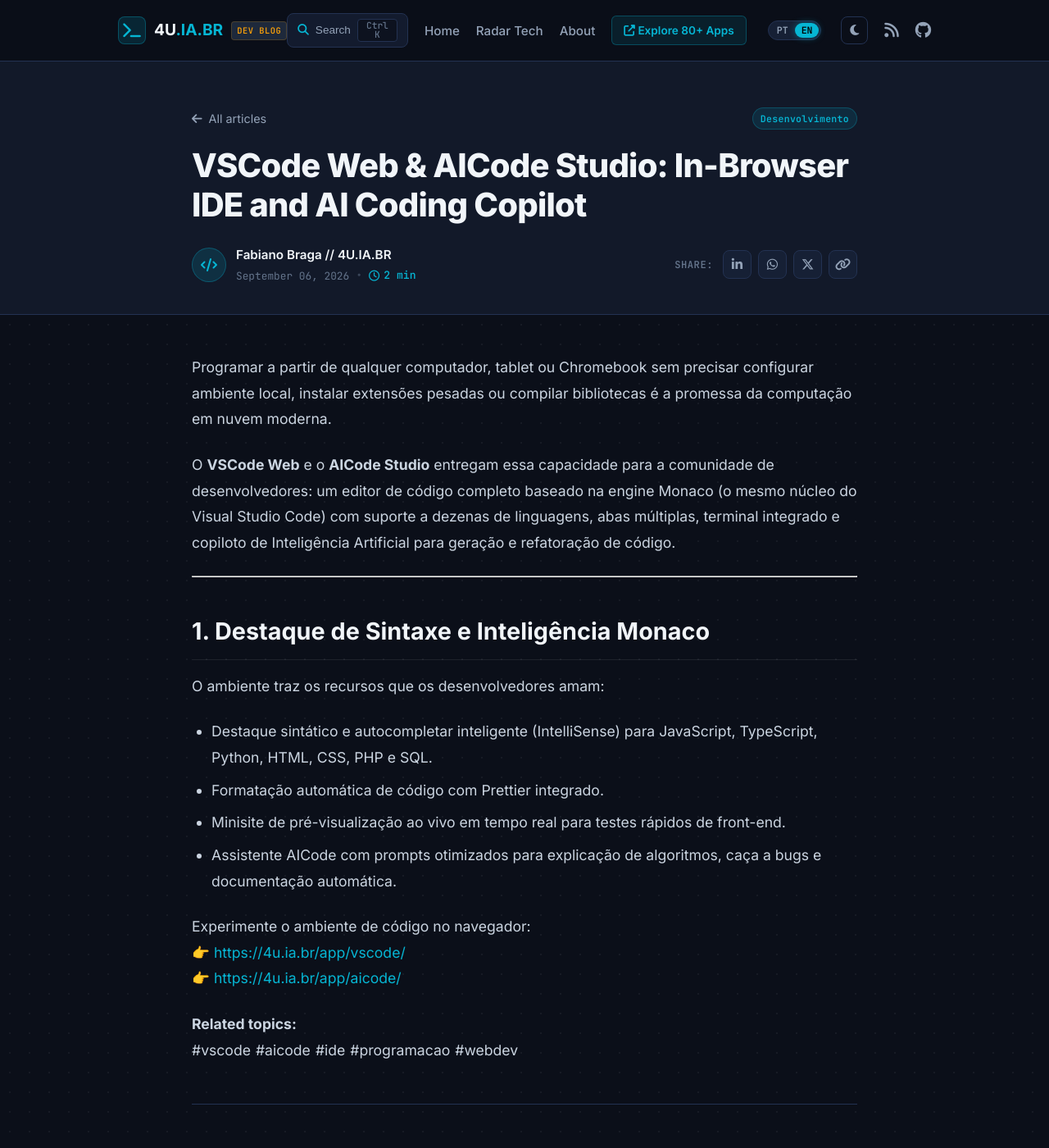
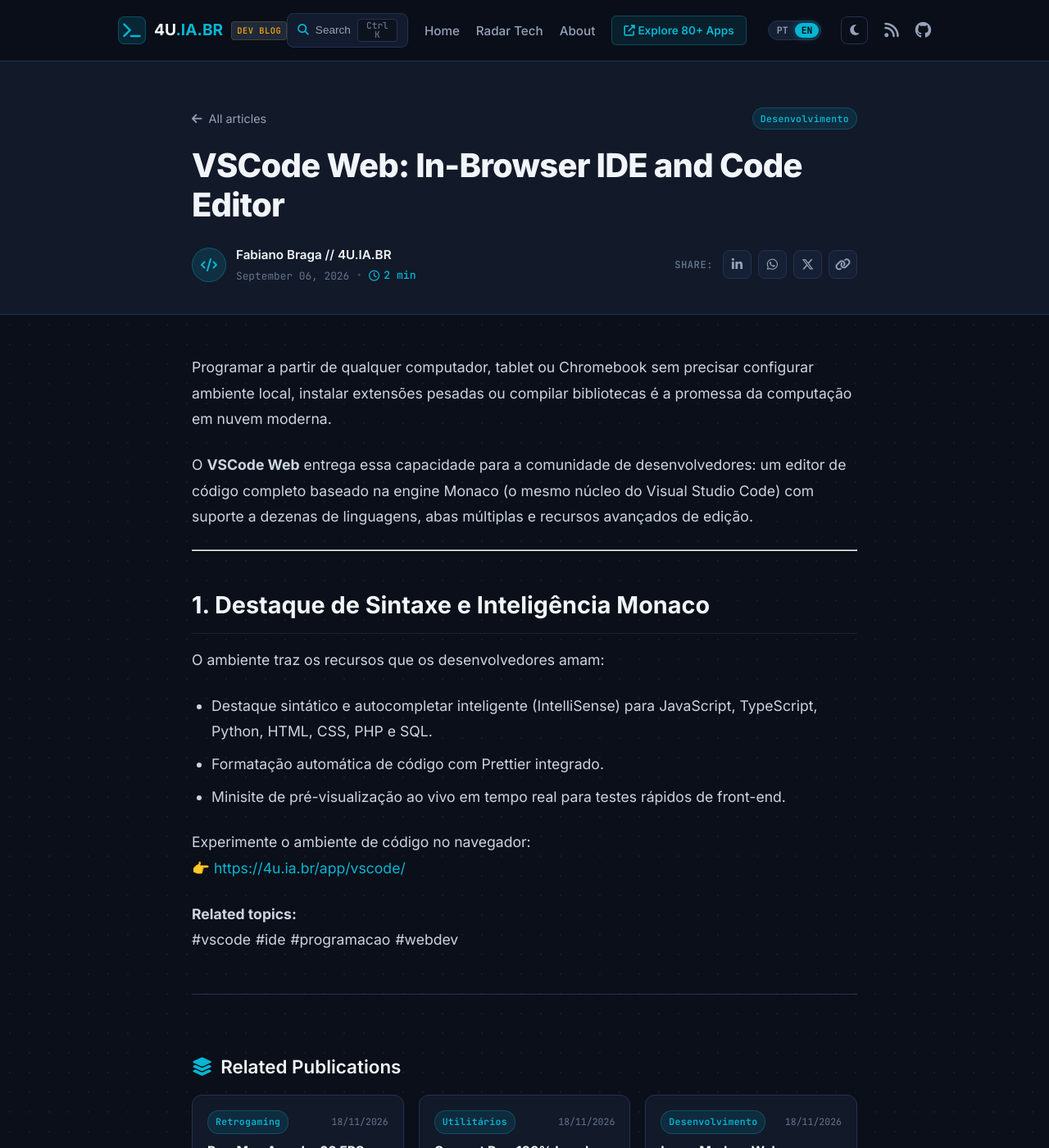
Before and after one commit to 4u-Labs/4u-labs.github.io, a Jekyll site: the page built from _posts/2026-09-06-vscode-web-aicode-studio-desenvolvimento-browser.md, in a window 1280 px wide and 1400 px high. Shown: the whole window at 82% size. Built offline with Jekyll 4.4.1, drawn with Linux system fonts in a browser that asks for light colours.

Commit message:
chore: remover AICode Studio do artigo VSCode Web

```diff
--- a/_posts/2026-09-06-vscode-web-aicode-studio-desenvolvimento-browser.md
+++ b/_posts/2026-09-06-vscode-web-aicode-studio-desenvolvimento-browser.md
@@ -1,18 +1,18 @@
 ---
 layout: post
-title: "VSCode Web & AICode Studio: Ambiente de Desenvolvimento e Assistente de Código no Navegador"
+title: "VSCode Web: Ambiente de Desenvolvimento e Editor de Código no Navegador"
 date: 2026-09-06 14:20:00 -0300
 categories: [Desenvolvimento]
-tags: [vscode, aicode, ide, programacao, webdev]
+tags: [vscode, ide, programacao, webdev]
 author: "Fabiano Braga // 4U.IA.BR"
-title_en: "VSCode Web & AICode Studio: In-Browser IDE and AI Coding Copilot"
-excerpt_en: "Full Monaco-based code editor with syntax highlighting, IntelliSense, Prettier, and AI assistant in the browser."
+title_en: "VSCode Web: In-Browser IDE and Code Editor"
+excerpt_en: "Full Monaco-based code editor with syntax highlighting, IntelliSense, and Prettier in the browser."
 ---
 
 
 Programar a partir de qualquer computador, tablet ou Chromebook sem precisar configurar ambiente local, instalar extensões pesadas ou compilar bibliotecas é a promessa da computação em nuvem moderna.
 
-O **VSCode Web** e o **AICode Studio** entregam essa capacidade para a comunidade de desenvolvedores: um editor de código completo baseado na engine Monaco (o mesmo núcleo do Visual Studio Code) com suporte a dezenas de linguagens, abas múltiplas, terminal integrado e copiloto de Inteligência Artificial para geração e refatoração de código.
+O **VSCode Web** entrega essa capacidade para a comunidade de desenvolvedores: um editor de código completo baseado na engine Monaco (o mesmo núcleo do Visual Studio Code) com suporte a dezenas de linguagens, abas múltiplas e recursos avançados de edição.
 
 ---
 
@@ -22,8 +22,6 @@ O ambiente traz os recursos que os desenvolvedores amam:
 - Destaque sintático e autocompletar inteligente (IntelliSense) para JavaScript, TypeScript, Python, HTML, CSS, PHP e SQL.
 - Formatação automática de código com Prettier integrado.
 - Minisite de pré-visualização ao vivo em tempo real para testes rápidos de front-end.
-- Assistente AICode com prompts otimizados para explicação de algoritmos, caça a bugs e documentação automática.
 
 Experimente o ambiente de código no navegador:
 👉 [https://4u.ia.br/app/vscode/](https://4u.ia.br/app/vscode/)
-👉 [https://4u.ia.br/app/aicode/](https://4u.ia.br/app/aicode/)
```
